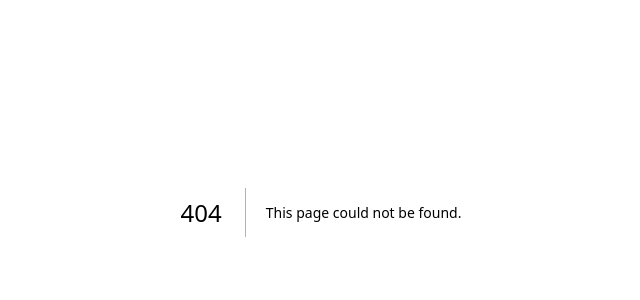
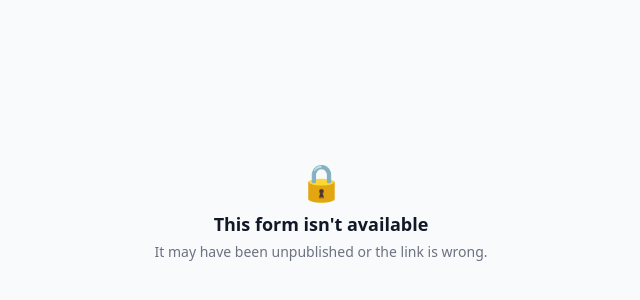
Before and after one commit to mmahadi-ahmedd/chatform, a Next.js app: page /f/1 in a window 1280 px wide. Before the commit this address had no page. Shown: the part 188-488 px from the top of the page, without its empty margins (319-959 px from the left). Built offline with nearby package versions, Linux system fonts and the light colour scheme; no server answers; the database is empty.

Commit message:
feat(public): add public form page and widget page

```diff
--- /dev/null
+++ b/src/app/f/[slug]/page.tsx
@@ -0,0 +1,26 @@
+import { loadForm } from "@/lib/forms";
+import PublicChat from "@/components/PublicChat";
+
+export const dynamic = "force-dynamic";
+
+export default async function PublicFormPage({ params }: { params: { slug: string } }) {
+  const form = await loadForm("slug", params.slug);
+  if (!form || !form.published) {
+    return (
+      <main className="flex min-h-screen items-center justify-center bg-gray-50 p-6 text-center">
+        <div>
+          <p className="text-4xl">🔒</p>
+          <h1 className="mt-2 text-lg font-semibold">This form isn&apos;t available</h1>
+          <p className="mt-1 text-sm text-gray-500">It may have been unpublished or the link is wrong.</p>
+        </div>
+      </main>
+    );
+  }
+  return (
+    <main className="flex min-h-[100dvh] items-center justify-center bg-gray-100 sm:p-6">
+      <div className="h-[100dvh] w-full overflow-hidden bg-white shadow-xl sm:h-[640px] sm:max-w-md sm:rounded-2xl">
+        <PublicChat slug={form.slug} config={form} />
+      </div>
+    </main>
+  );
+}
--- /dev/null
+++ b/src/app/widget/[slug]/page.tsx
@@ -0,0 +1,20 @@
+import { loadForm } from "@/lib/forms";
+import PublicChat from "@/components/PublicChat";
+
+export const dynamic = "force-dynamic";
+
+export default async function WidgetPage({ params }: { params: { slug: string } }) {
+  const form = await loadForm("slug", params.slug);
+  if (!form || !form.published) {
+    return (
+      <div className="flex h-[100dvh] items-center justify-center bg-white p-6 text-center text-sm text-gray-500">
+        This chat is not available right now.
+      </div>
+    );
+  }
+  return (
+    <div className="h-[100dvh] w-full">
+      <PublicChat slug={form.slug} config={form} embedded />
+    </div>
+  );
+}
```
